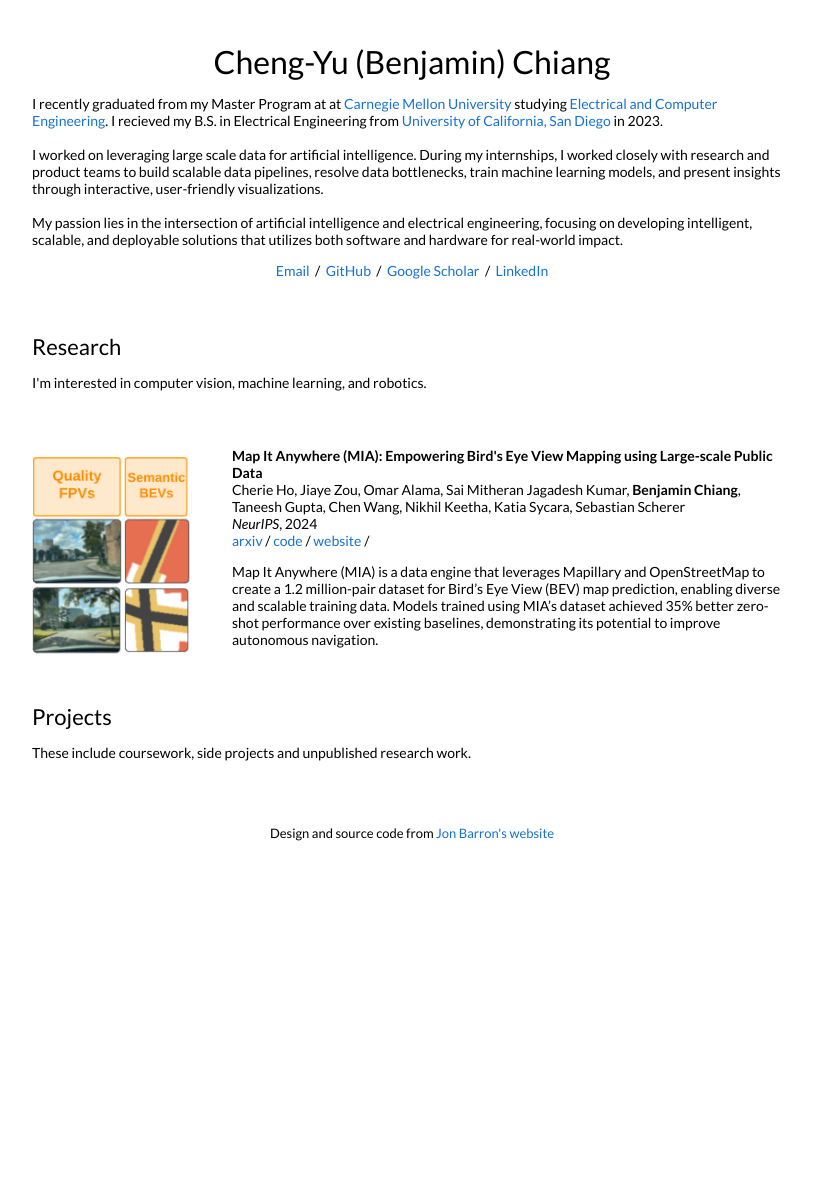
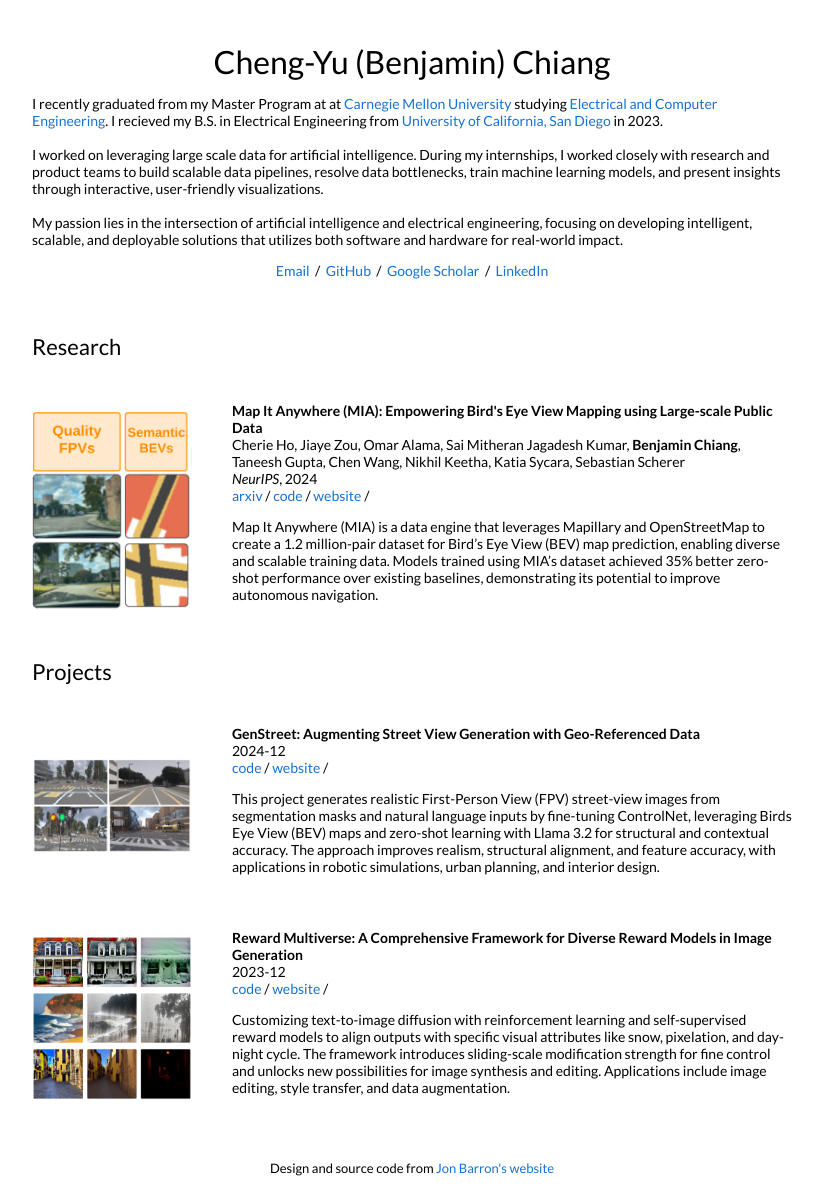
Before and after one commit to chychiang/chychiang.github.io, a Jekyll site: the page built from _posts/2024-12-12-gen-street.md, in a window 1280 px wide. Shown: the whole page, without its empty margins (228-1051 px from the left). Built offline with Jekyll 4.4.1, drawn with Linux system fonts in a browser that asks for light colours; before the commit the page ends 900 px from its top, so only the background shows below that.

Commit message:
update content

```diff
--- a/_layouts/default.html
+++ b/_layouts/default.html
@@ -12,15 +12,18 @@
 
   <link rel="stylesheet" type="text/css" href="{{ site.baseurl }}/style.css" />
   <link rel="canonical" href="{{ page.url | replace:'index.html','' | prepend: site.baseurl | prepend: site.url }}">
-  <link href="https://fonts.googleapis.com/css?family=Lato:400,700,400italic,700italic" rel="stylesheet" type="text/css">
+  <link href="https://fonts.googleapis.com/css?family=Lato:400,700,400italic,700italic" rel="stylesheet"
+    type="text/css">
 
 </head>
 
 <body>
-  <table style="width:100%;max-width:800px;border:0px;border-spacing:0px;border-collapse:separate;margin-right:auto;margin-left:auto;">
+  <table
+    style="width:100%;max-width:800px;border:0px;border-spacing:0px;border-collapse:separate;margin-right:auto;margin-left:auto;">
     <tr style="padding:0px">
       <td style="padding:0px">
-        <table style="width:100%;border:0px;border-spacing:0px;border-collapse:separate;margin-right:auto;margin-left:auto;">
+        <table
+          style="width:100%;border:0px;border-spacing:0px;border-collapse:separate;margin-right:auto;margin-left:auto;">
           <tr style="padding:0px">
             <td style="padding:2.5%;width:60%;vertical-align:middle">
               <h1>
@@ -34,61 +37,50 @@
                 <a href="https://www.linkedin.com/in/chengyuchiang/"> LinkedIn </a>
               </p>
             </td>
-            {{/*  <td style="padding:2.5%;width:40%;max-width:40%">
+            {{/* <td style="padding:2.5%;width:40%;max-width:40%">
               <img style="width:100%;max-width:100%" alt="profile photo" src="images/circle_bw_crop.jpg">
-            </td>  */}}
+            </td> */}}
           </tr>
         </table>
 
-        <table style="width:100%;border:0px;border-spacing:0px;border-collapse:separate;margin-right:auto;margin-left:auto;">
+        <table
+          style="width:100%;border:0px;border-spacing:0px;border-collapse:separate;margin-right:auto;margin-left:auto;">
           <tr>
             <td style="padding:2.5%;width:100%;vertical-align:middle">
               <h2>Research</h2>
-              <p>
-                I'm interested in computer vision, machine learning, and robotics.
-              </p>
             </td>
           </tr>
         </table>
-        <table style="width:100%;border:0px;border-spacing:0px;border-collapse:separate;margin-right:auto;margin-left:auto;">
+        <table
+          style="width:100%;border:0px;border-spacing:0px;border-collapse:separate;margin-right:auto;margin-left:auto;">
 
           {% for post in site.posts %}
           {% for cat in post.categories %}
           {% if cat == 'research' %}
           <tr>
             <td style="padding:2.5%;width:25%;vertical-align:middle;min-width:120px">
-              <img src="/tn{{post.image}}" alt="project image" style="width:auto; height:auto; max-width:100%;" />
+              <img src="/tn{{post.image}}" alt="post image" style="width:auto; height:auto; max-width:100%;" />
             </td>
             <td style="padding:2.5%;width:75%;vertical-align:middle">
               <h3>{{post.title}}</h3>
               <br>
               {{post.authors}}
-
               <br>
               <em>{{post.venue}}</em>, {{ post.date | date: "%Y" }}
               <br>
-              {% if post.arxiv %}
-              <a href="{{post.arxiv}}">arxiv</a> /
+              {% assign links =
+              "arxiv:arxiv,video:video,code:code,poster:poster,slides:slides,website:website,youtube:youtube"
+              | split: ',' %}
+
+              {% for link in links %}
+              {% assign pair = link | split: ':' %}
+              {% assign key = pair[0] %}
+              {% assign label = pair[1] %}
+              {% if post[key] %}
+              <a href="{{ post[key] }}" target="_blank">{{ label }}</a>
+              {% if forloop.last == false %} / {% endif %}
               {% endif %}
-              {% if post.video %}
-              <a href="{{post.video}}">video</a> /
-              {% endif %}
-              {% if post.code %}
-              <a href="{{post.code}}">code</a> /
-              {% endif %}
-              {% if post.poster %}
-              <a href="{{post.poster}}">poster</a> /
-              {% endif %}
-              {% if post.slides %}
-              <a href="{{post.slides}}">slides</a> /
-              {% endif %}
-              {% if post.website %}
-              <a href="{{post.website}}">website</a> /
-              {% endif %}
-              {% if post.youtube %}
-              <a href="{{post.youtube}}">youtube</a> /
-              {% endif %}
-              <p></p>
+              {% endfor %}
               {{ post.excerpt }}
             </td>
           </tr>
@@ -96,63 +88,42 @@
           {% endfor %}
           {% endfor %}
         </table>
-        <table style="width:100%;border:0px;border-spacing:0px;border-collapse:separate;margin-right:auto;margin-left:auto;">
+        <table
+          style="width:100%;border:0px;border-spacing:0px;border-collapse:separate;margin-right:auto;margin-left:auto;">
           <tr>
             <td style="padding:2.5%;width:100%;vertical-align:middle">
               <h2>Projects</h2>
-              <p> These include coursework, side projects and unpublished research work.
-              </p>
             </td>
           </tr>
         </table>
-        <table style="width:100%;border:0px;border-spacing:0px;border-collapse:separate;margin-right:auto;margin-left:auto;">
+        <table
+          style="width:100%;border:0px;border-spacing:0px;border-collapse:separate;margin-right:auto;margin-left:auto;">
 
           {% for post in site.posts %}
           {% for cat in post.categories %}
-          {% if cat != 'research' and cat != 'Intel' %}
+          {% if cat != 'research' %}
           <tr>
             <td style="padding:2.5%;width:25%;vertical-align:middle;min-width:120px">
-              <img src="/tn{{post.image}}" alt="project image" style="width:auto; height:auto; max-width:100%;" />
+              <img src="/tn{{post.image}}" alt="post image" style="width:auto; height:auto; max-width:100%;" />
             </td>
             <td style="padding:2.5%;width:75%;vertical-align:middle">
               <h3>{{post.title}}</h3>
               <br>
-              <em>{{post.categories}} {{post.course}}</em>
+              {{ post.date | date: "%Y-%m" }}
               <br>
-              {{ post.date | date: "%Y-%m-%d" }}
+              {% assign links =
+              "arxiv:arxiv,video:video,code:code,poster:poster,slides:slides,website:website,youtube:youtube"
+              | split: ',' %}
 
-              <br>
-              {% if post.website %}
-              <a href="{{post.website}}">website</a> /
+              {% for link in links %}
+              {% assign pair = link | split: ':' %}
+              {% assign key = pair[0] %}
+              {% assign label = pair[1] %}
+              {% if post[key] %}
+              <a href="{{ post[key] }}" target="_blank">{{ label }}</a>
+              {% if forloop.last == false %} / {% endif %}
               {% endif %}
-              {% if post.paper %}
-              <a href="{{post.paper}}">paper</a> /
-              {% endif %}
-              {% if post.patent %}
-              <a href="{{post.patent}}">patent</a> /
-              {% endif %}
-              {% if post.patent2 %}
-              <a href="{{post.patent2}}">patent #2</a> /
-              {% endif %}
-              {% if post.patent3 %}
-              <a href="{{post.patent3}}">patent #3</a> /
-              {% endif %}
-              {% if post.video %}
-              <a href="{{post.video}}">video</a> /
-              {% endif %}
-              {% if post.video2 %}
-              <a href="{{post.video2}}">video #2</a> /
-              {% endif %}
-              {% if post.code %}
-              <a href="{{post.code}}">code</a> /
-              {% endif %}
-              {% if post.poster %}
-              <a href="{{post.poster}}">poster</a> /
-              {% endif %}
-              {% if post.slides %}
-              <a href="{{post.slides}}">slides</a> /
-              {% endif %}
-              <p></p>
+              {% endfor %}
               {{ post.excerpt }}
             </td>
           </tr>
@@ -161,12 +132,14 @@
           {% endfor %}
         </table>
 
-        <table style="width:100%;border:0px;border-spacing:0px;border-collapse:separate;margin-right:auto;margin-left:auto;">
+        <table
+          style="width:100%;border:0px;border-spacing:0px;border-collapse:separate;margin-right:auto;margin-left:auto;">
           <tr>
             <td style="padding:0px">
               <br>
               <p style="text-align:center;font-size:small;">
-                Design and source code from <a style="font-size:small;" href="https://jonbarron.info">Jon Barron's website</a>
+                Design and source code from <a style="font-size:small;" href="https://jonbarron.info">Jon Barron's
+                  website</a>
               </p>
             </td>
           </tr>
--- a/_posts/2024-06-01-mia.markdown
+++ b/_posts/2024-06-01-mia.markdown
@@ -1,13 +1,12 @@
 ---
 layout: post
 title:  "Map It Anywhere (MIA): Empowering Bird's Eye View Mapping using Large-scale Public Data"
-date:   2024-06-01 22:21:59 +00:00
+date:   2024-06-01
 image: /images/mia.png
 categories: research
 author: "Benjamin Chiang"
 venue: "NeurIPS"
 authors: "Cherie Ho, Jiaye Zou, Omar Alama, Sai Mitheran Jagadesh Kumar, <strong>Benjamin Chiang</strong>, Taneesh Gupta, Chen Wang, Nikhil Keetha, Katia Sycara, Sebastian Scherer"
-subtitle: "Dynamics based 3D skeletal hand tracking"
 arxiv: https://arxiv.org/abs/2407.08726
 code: https://github.com/MapItAnywhere/MapItAnywhere
 website: https://mapitanywhere.github.io/
--- /dev/null
+++ b/_posts/2024-12-12-gen-street.md
@@ -0,0 +1,12 @@
+---
+layout: post
+title:  "GenStreet: Augmenting Street View Generation with Geo-Referenced Data"
+date:   2024-12-12
+image: /images/gen-street.png
+categories: projects
+author: "Benjamin Chiang"
+code: https://github.com/StreetGen/street-gen-data
+website: https://github.com/StreetGen/street-gen-data
+---
+
+This project generates realistic First-Person View (FPV) street-view images from segmentation masks and natural language inputs by fine-tuning ControlNet, leveraging Birds Eye View (BEV) maps and zero-shot learning with Llama 3.2 for structural and contextual accuracy. The approach improves realism, structural alignment, and feature accuracy, with applications in robotic simulations, urban planning, and interior design.
```
Also changed, not shown: _posts/2023-12-12-reward.md (added, +12 -0 lines), images/mia.png (renamed from images/160x160.png), tn/images/gen-street.png (added), tn/images/reward.png (added), 1 other file.
